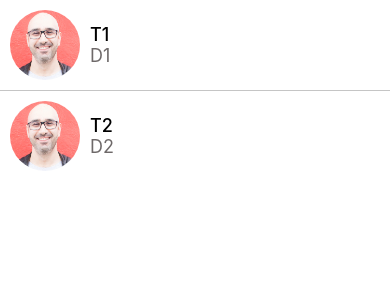
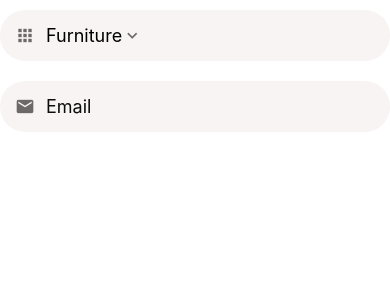
Before and after one commit to bhavinmscit/ReactMoshApp, a React Native app: screen / in a window 390 px wide. Shown: the top 300 px of the page. Built offline with nearby package versions, Linux system fonts and the light colour scheme.

Commit message:
Add files via upload

```diff
--- a/App.js
+++ b/App.js
@@ -1,4 +1,4 @@
-import React from "react";
+import React, { useState } from "react";
 import { StatusBar } from "expo-status-bar";
 import {
   Dimensions,
@@ -29,7 +29,19 @@ import WelcomeScreen from "./app/screen/WelcomeScreen";
 import WelcomeNew from "./app/screen/WelcomeNew";
 import ViewImageScreen from "./app/screen/ViewImageScreen";
 import MessagesScreen from "./app/Lists/MessagesScreen";
+import MyAccountScreen from "./app/Lists/MyAccountScreen";
+import ListingScreen from "./app/screen/ListingScreen";
+import InputText from "./app/InputComponents/InputText";
+import AppTextInput from "./app/componant/AppTextInput";
+import Screen from "./app/componant/Screen";
+import InputSwitch from "./app/InputComponents/InputSwitch";
+import AppPicker from "./app/componant/AppPicker";
+import AppPickerPage from "./app/InputComponents/AppPickerPage";
 
 export default function App() {
-  return <MessagesScreen></MessagesScreen>;
+  return (
+    <Screen>
+      <AppPickerPage></AppPickerPage>
+    </Screen>
+  );
 }
```
Also changed, not shown: package.json (+5 -4 lines), 1 other file (tests, documents, lock files or other folders).
